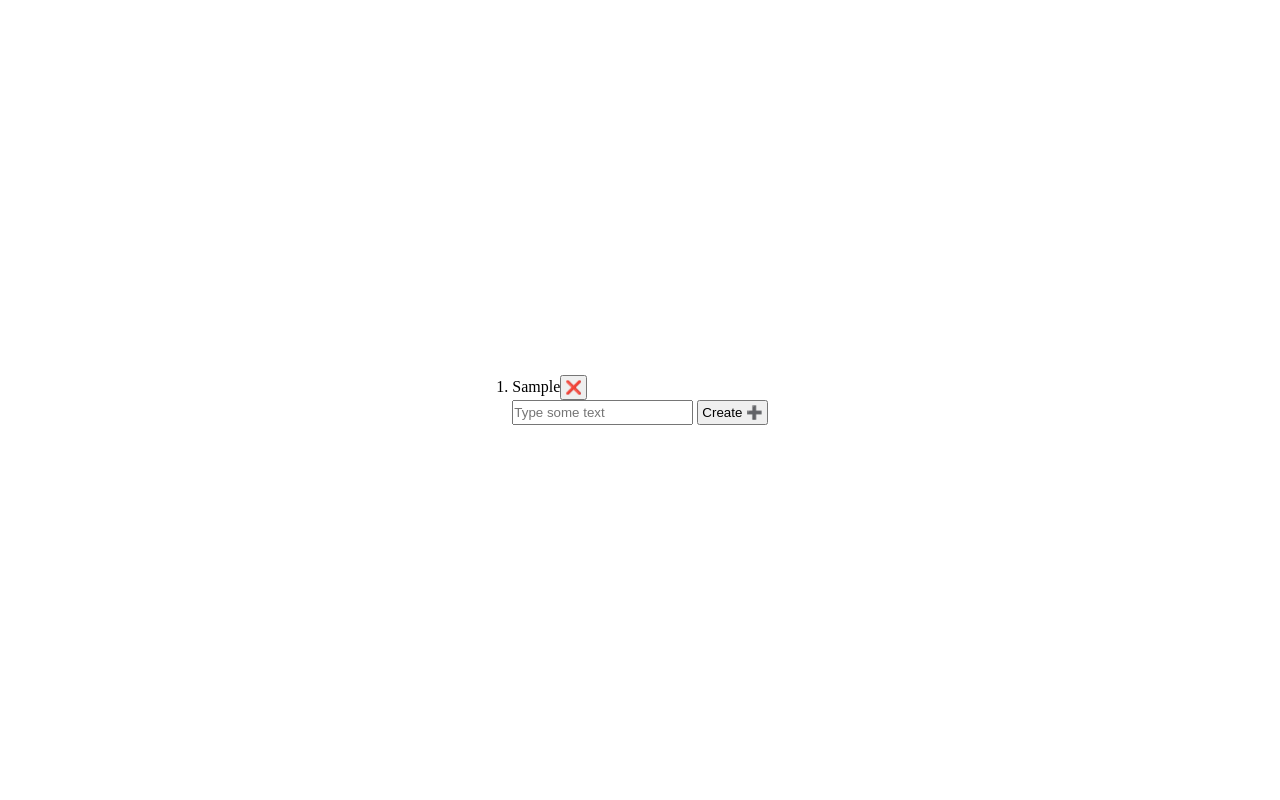
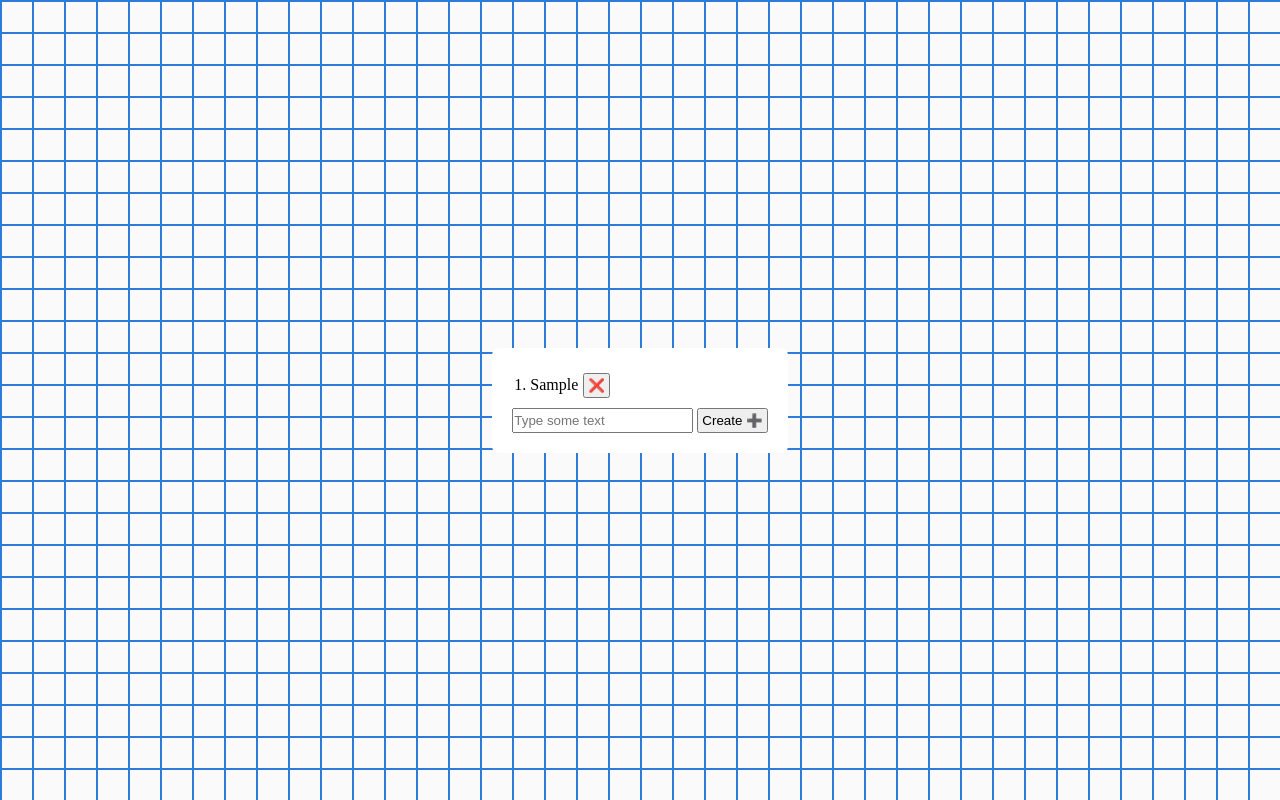
Before and after one commit to Webs95/ts-practice, a website built with webpack: page src/index.html in a window 1280 px wide. Both pictures are taken after typing "Sample" into the empty fields and a click on the button "Create ➕". Built offline with nearby package versions, Linux system fonts and the light colour scheme.

Commit message:
feat: add bg & styles for content

```diff
--- a/src/style.scss
+++ b/src/style.scss
@@ -11,7 +11,22 @@
   justify-content: center;
   flex-direction: column;
 
-  &__list {}
+  background-image: linear-gradient(#2f7bdc 2px, transparent 2px), linear-gradient(to right, #2f7bdc 2px, transparent 2px);
+  background-size: 32px 32px;
+  background-color: #fafafa;
+
+  .content {
+    padding: 20px;
+    background-color: #fff;
+    border-radius: 7px;
+  }
+
+  &__list {
+    margin: 5px 0 10px 18px;
+    display: flex;
+    flex-direction: column;
+    gap: 5px;
+  }
 
   &__item {
     gap: 4px;
@@ -36,6 +51,12 @@
 
   align-items: center;
   justify-content: center;
+
+  cursor: pointer;
+
+  &_remove {
+    margin-left: 5px;
+  }
 }
 
 .task {
```
